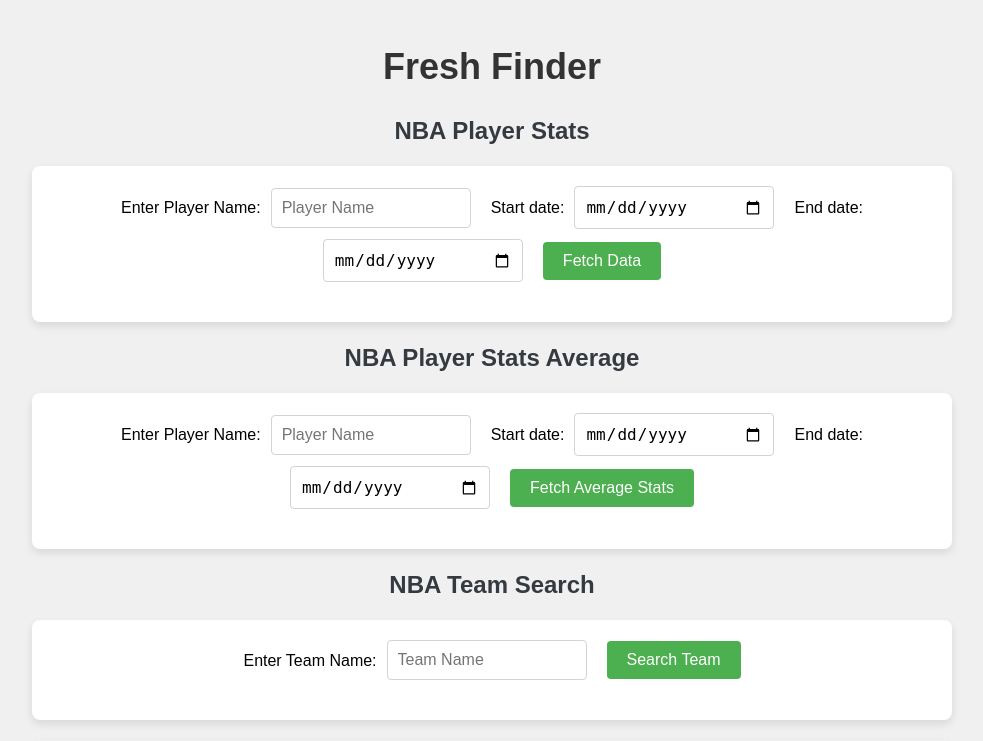
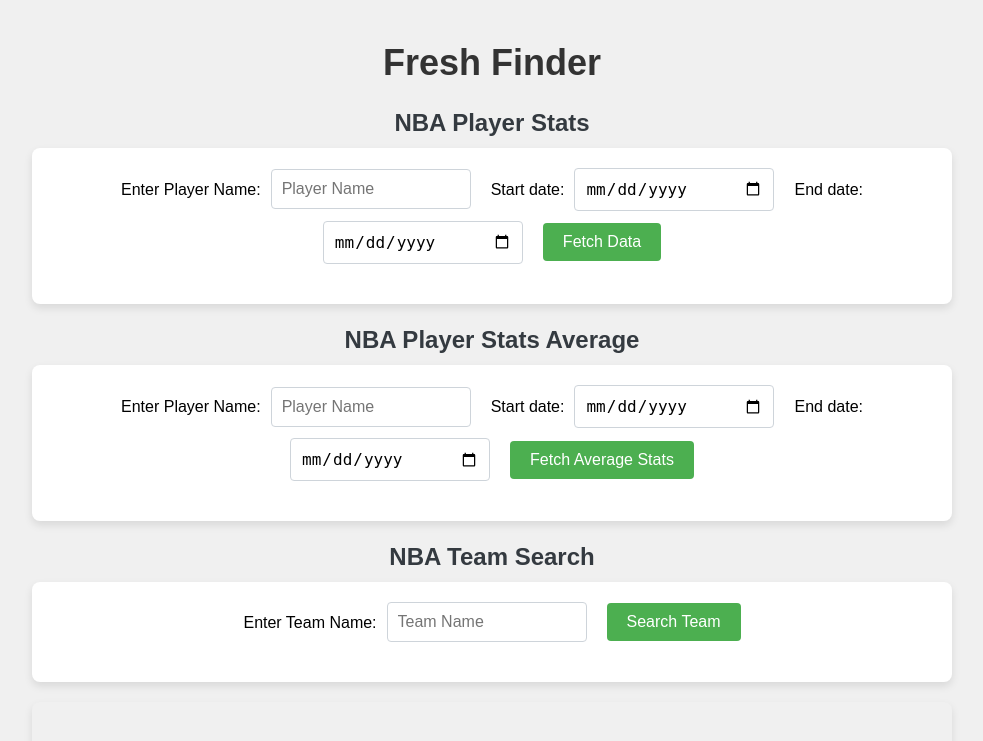
Before and after one commit to ShaunM042/Fresh-Finder, a Flask app: page /index in a window 1280 px wide. Shown: the top 741 px of the page, without its empty margins (148-1131 px from the left). Run offline with Flask 3, Linux system fonts and the light colour scheme; some libraries are stand-ins or nearby versions.

Commit message:
Add spacing above and below headings for cleaner layout

```diff
--- a/static/styles.css
+++ b/static/styles.css
@@ -19,11 +19,12 @@ body {
     box-sizing: inherit;
 }
 
-h1,
-h2 {
+h1, h2 {
     text-align: center;
     color: #343a40;
     line-height: 1.3;
+    margin-top: 20px;
+    margin-bottom: 10px;
 }
 
 .container {
```
